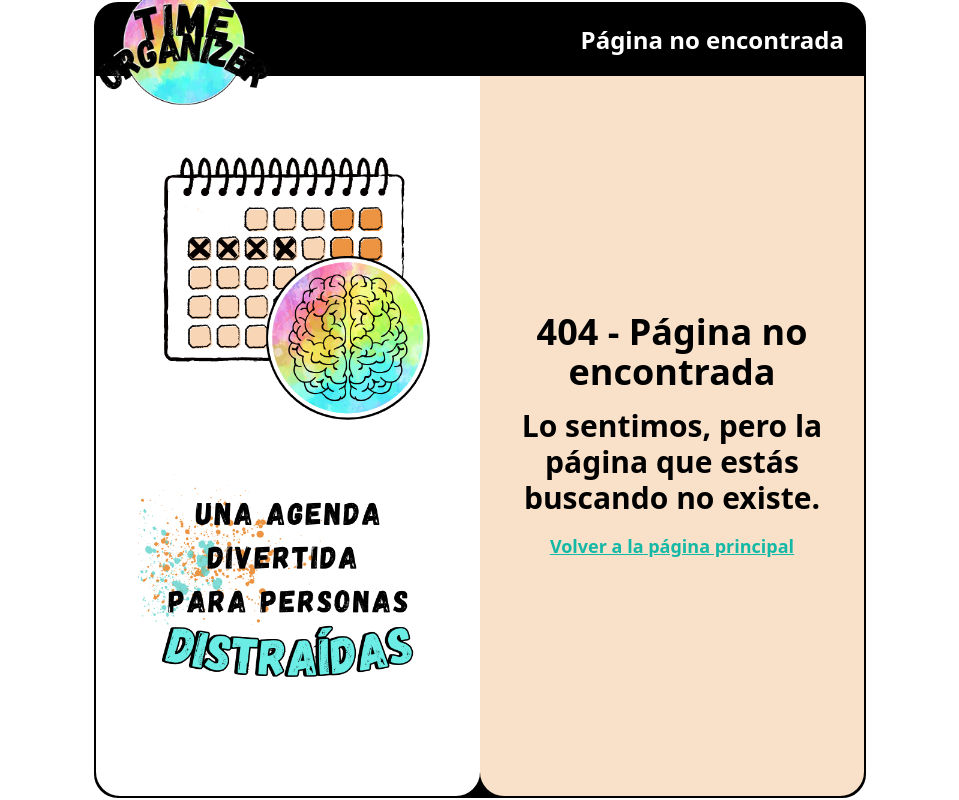
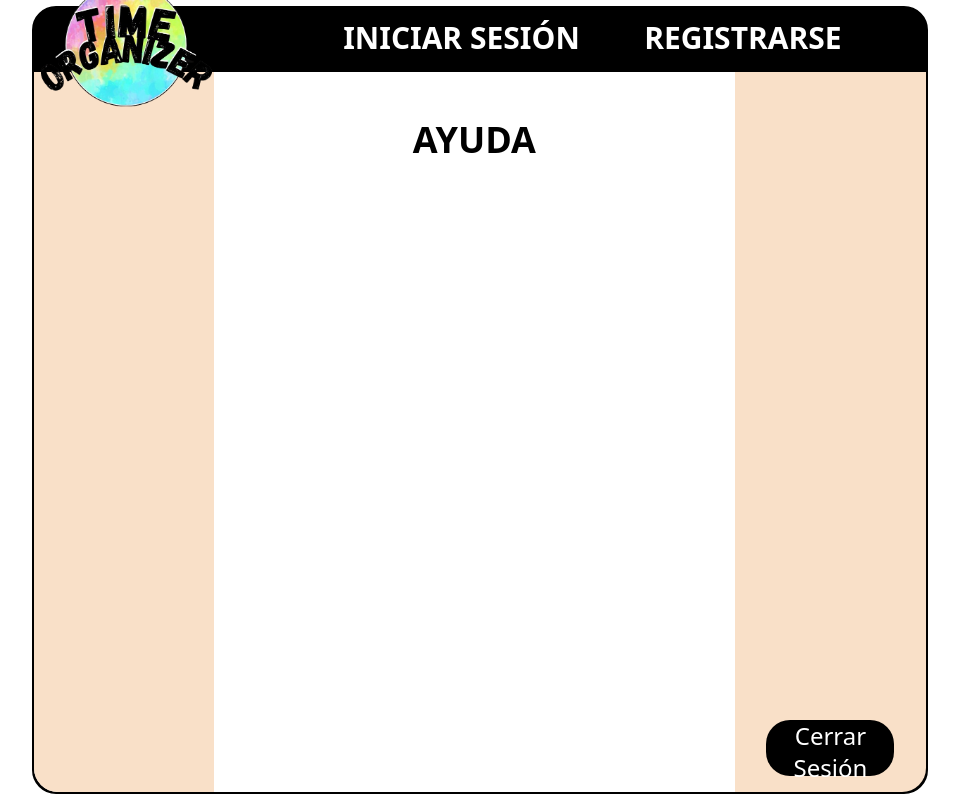
Before and after one commit to Yassinbny/Time-Organizer-Fronted, a React (Vite) app: page /help in a window 1280 px wide. Before the commit this address had no page. Shown: the whole page, without its empty margins (160-1119 px from the left). Built offline with nearby package versions, Linux system fonts and the light colour scheme; the HTML template or start-up script is replaced by a standard one.

Commit message:
header completo

```diff
--- a/package.json
+++ b/package.json
@@ -19,6 +19,7 @@
     "react-big-calendar": "^1.13.1",
     "react-dom": "^18.3.1",
     "react-hook-form": "^7.52.1",
+    "react-icons": "^5.2.1",
     "react-router-dom": "^6.24.1"
   },
   "devDependencies": {
--- a/src/App.jsx
+++ b/src/App.jsx
@@ -7,6 +7,7 @@ import SignUp from "./pages/SignUp.jsx";
 import ForgotPassword from "./pages/ForgotPassword.jsx";
 import Home from "./pages/Home.jsx";
 import NotFound from './components/NotFound.jsx';
+import Help from "./pages/Help.jsx";
 
 function App() {
   return (
@@ -24,6 +25,8 @@ function App() {
         <Route path="/confirm/:validationCode" element={<ConfirmUser />} />
         <Route path="/forgot-password" element={<ForgotPassword />} />
         <Route path="*" element={<NotFound />} />
+
+        <Route path="/help" element={<Help />} />
       </Routes>
     </AuthContextProvider>
   );
--- a/src/components/Header.jsx
+++ b/src/components/Header.jsx
@@ -1,19 +1,21 @@
-import { Link, NavLink } from "react-router-dom";
+import { NavLink } from "react-router-dom";
 import useAuth from "../hooks/useAuth.jsx";
 import { useState } from "react";
+import { GrCircleQuestion, GrLogout, GrSearch } from "react-icons/gr";
+import { LuUser2 } from "react-icons/lu";
+
 const Header = () => {
   const { currentUser, signOut } = useAuth();
-  const [isOpen, setIsOpen] = useState(false);
+  //const [isOpen, setIsOpen] = useState(false);
   return (
-    <header className="text-white  flex flex-row justify-end  items-center p-5 font-bold h-15 sm:h-[8vh]">
+    <header className="text-white  flex flex-row justify-end  items-center p-5 font-bold sm:h-[6vh] md:h-[7vh] lg:h-[8vh]">
       <img
-        className="absolute -top-6 -left-2 sm:-top8  sm:left-1 w-[22vh]
-         "
+        className="absolute -top-6 -left-2 sm:-top8  sm:left-1 sm:w-[18vh] md:w-[20vh] lg:w-[22vh]"
         src="images\superLetteringMultBlanco-removebg-preview2.png"
         alt="logo"
       />
       <nav>
-        <ul className="flex flex-row justify-evenly  sm:w-[45vw] md:w-[55vw] sm:text-xl md:text-3xl">
+        <ul className="flex flex-row justify-evenly  md:justify-items-center sm:w-[50vw] md:w-[49vw] sm:h-6 md:h-8 lg:h-10 sm:text-base md:text-xl lg:text-3xl">
           {!currentUser ? (
             <>
               <li>
@@ -31,12 +33,24 @@ const Header = () => {
               <li>
                 <NavLink to="/listas"> LISTAS</NavLink>
               </li>
+              <li>
+                <GrSearch
+                className="sm:w-6 lg:w-9 sm:h-6 lg:h-10" />
+              </li>
+              <li>
+                <NavLink to="/help"> <GrCircleQuestion
+                className="sm:w-8 lg:w-10 sm:h-8 lg:h-10" /> </NavLink>
+              </li>
+              <li>
+                <NavLink to="/user-profile"> <LuUser2
+                className="sm:w-7 lg:w-10 sm:h-7 lg:h-10" /> </NavLink>
+              </li>
               <li
                 onClick={() => {
                   signOut();
                 }}
               >
-                logout
+                <GrLogout className="sm:w-7 lg:w-10 sm:h-7 lg:h-10" />
               </li>
             </>
           )}
--- /dev/null
+++ b/src/layouts/ProfileLayout.jsx
@@ -0,0 +1,39 @@
+import PropTypes from "prop-types";
+import { useNavigate } from "react-router-dom";
+import Header from "../components/Header.jsx";
+
+const ProfileLayout = ({ children }) => {
+  const navigate = useNavigate();
+
+  return (
+    <div className="  relative sm:w-[70vw] bg-black border-solid border-2 border-black rounded-3xl place-content-center ">
+      <Header />
+      <section className="flex flex-col rounded-3xl w-[80vw] sm:w-full h-[90vh] sm:h-[90vh] sm:flex-row ">
+        <div
+          className="flex flex-col sm:flex-row  w-[84vw] sm:w-full h-[90vh] sm:h-full rounded-bl-3xl  font-bold text-lg md:text-2xl bg-white
+            "
+        >
+        <div className="flex sm:flex-col justify-evenly items-center bg-fondo sm:text-2xl rounded-bl-3xl sm:justify-center h-[20vh] sm:h-full py-4 sm:w-[18vw] md:w-[24vw] lg:w-[20vw] md:text-2xl sm:space-y-4 md:space-y-20 mt-12 sm:mt-0 ">
+        </div>
+
+          {children}
+        </div>
+        <div className="flex sm:flex-col justify-evenly items-center sm:justify-end bg-fondo sm:text-2xl rounded-br-3xl  h-[20vh] sm:h-full py-4 sm:w-[18vw] md:w-[24vw] lg:w-[19vw] md:text-2xl sm:space-y-4 md:space-y-20 mt-12 sm:mt-0 ">
+            <button type="submit" className=" rounded-3xl text-center sm:text-xl md:text-xl lg:text-2xl text-white bg-black h-[7vh] sm:w-[12vw] md:w-[15vw] lg:w-[10vw]  transition duration-200"
+            onClick={() => navigate("/login") } >
+            Cerrar Sesión
+            </button>
+        </div>
+
+      </section>
+    </div>
+
+
+  );
+};
+
+ProfileLayout.propTypes = {
+  children: PropTypes.element,
+};
+
+export default ProfileLayout;
--- /dev/null
+++ b/src/pages/Help.jsx
@@ -0,0 +1,13 @@
+import ProfileLayout from "../layouts/ProfileLayout";
+
+const Help = () => {
+
+    return (
+        <ProfileLayout componente={"Ayuda"}>
+
+            <h1 className="flex justify-evenly content-center w-full h-full text-4xl font-bold p-12">AYUDA</h1>
+        </ProfileLayout>
+    );
+};
+
+export default Help;
```
Also changed, not shown: 1 other file (tests, documents, lock files or other folders).
